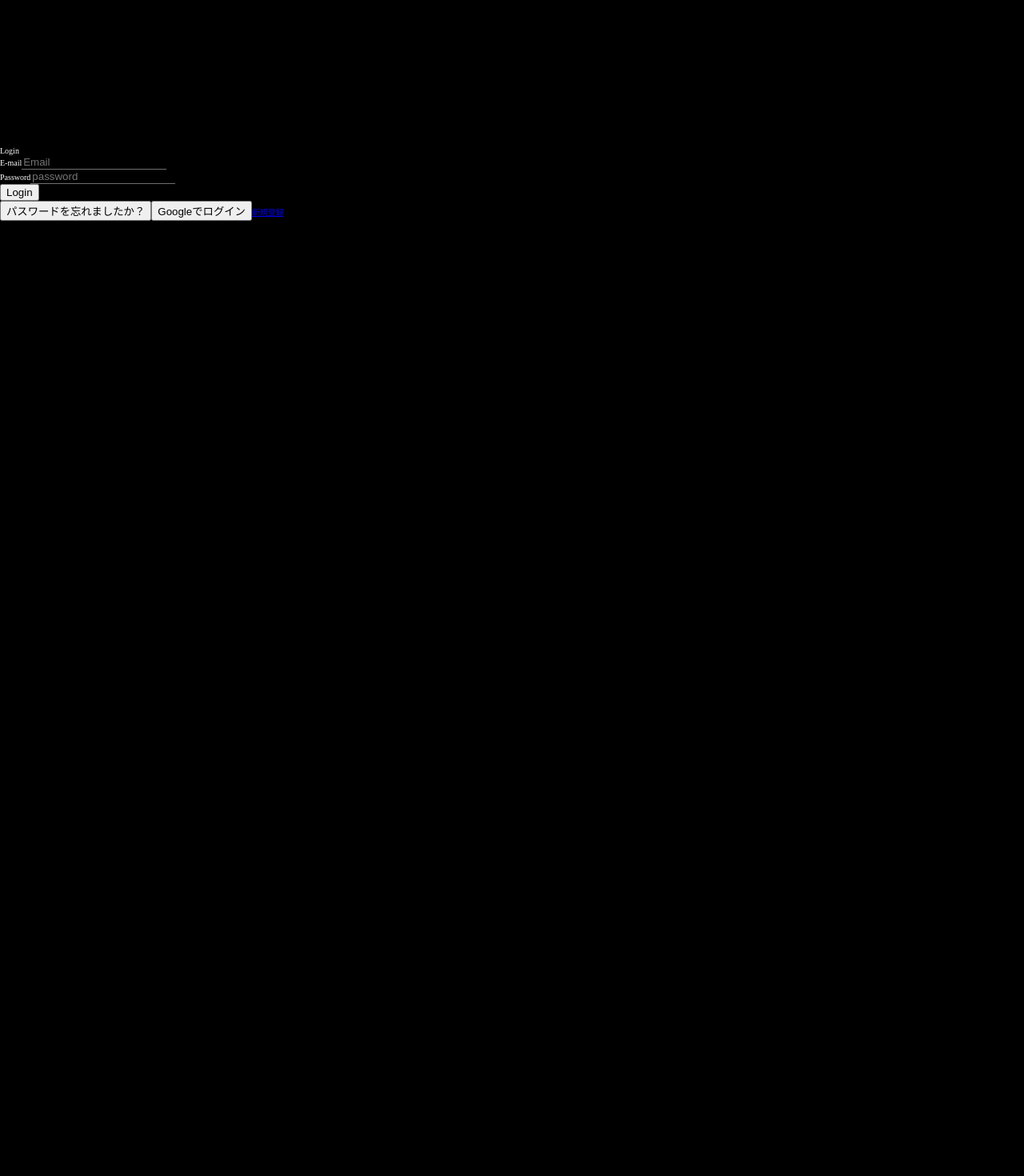
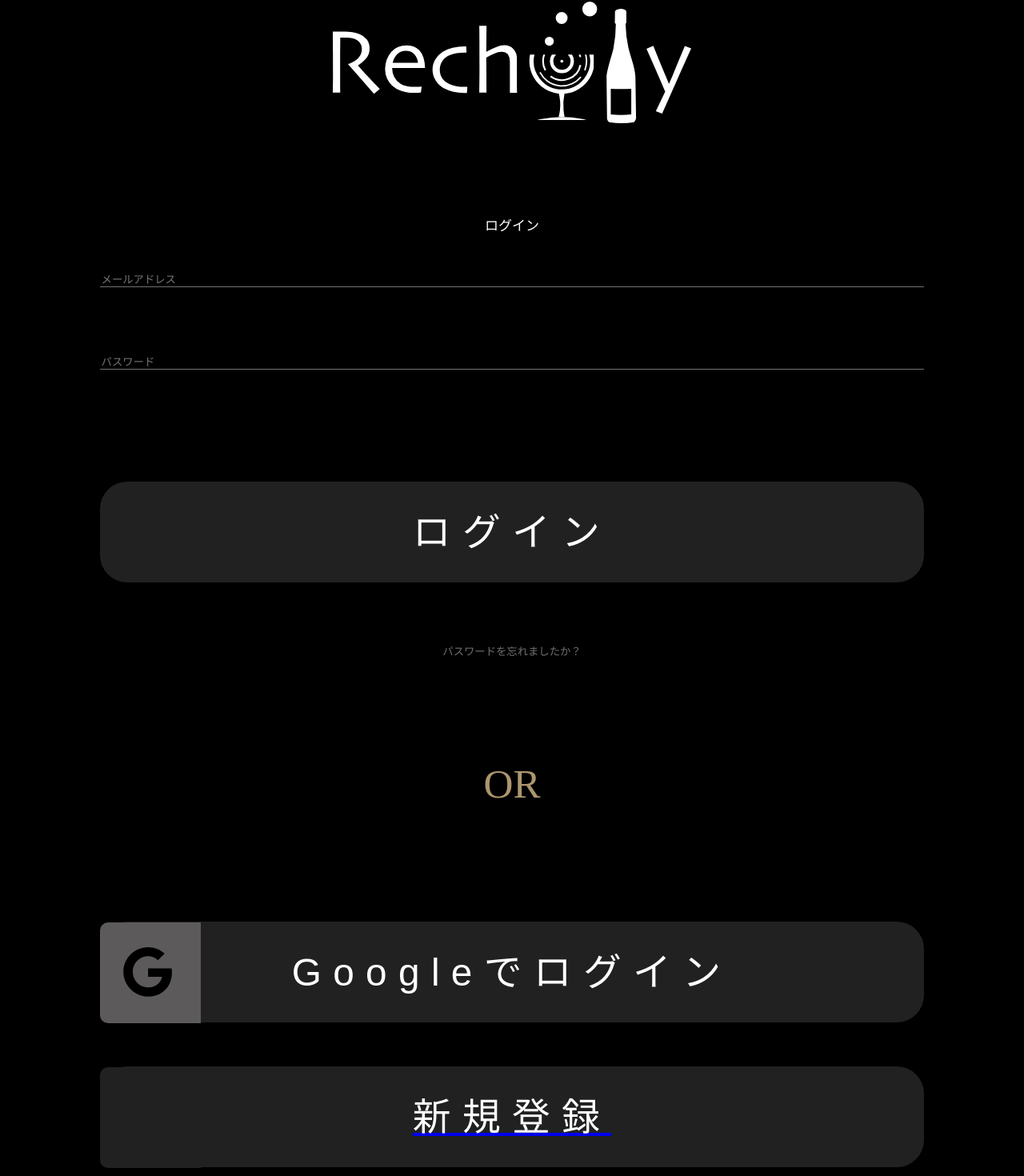
Before and after one commit to Shuri-Honda-1101/teamB, a React (Create React App) app: page /login in a window 1280 px wide. Shown: the part 28-1498 px from the top of the page at 80% size. Before the commit the page ends 800 px from the top, so only its background shows below. Built offline with nearby package versions, Linux system fonts and the light colour scheme; no server answers.

Commit message:
各スタイルとモーダル領域外クリック

```diff
--- a/package.json
+++ b/package.json
@@ -4,6 +4,9 @@
   "private": true,
   "dependencies": {
     "@date-io/date-fns": "1.3.13",
+    "@fortawesome/fontawesome-svg-core": "^1.2.36",
+    "@fortawesome/free-brands-svg-icons": "^5.15.4",
+    "@fortawesome/react-fontawesome": "^0.1.15",
     "@material-ui/core": "4.12.1",
     "@material-ui/icons": "^4.11.2",
     "@material-ui/lab": "^4.0.0-alpha.60",
--- a/src/Components/Pages/LogIn/Login.js
+++ b/src/Components/Pages/LogIn/Login.js
@@ -4,6 +4,11 @@ import { AuthContext } from "../../utility/AuthService";
 import { Redirect } from "react-router";
 import { Link } from "react-router-dom";
 import ModalForgetPassword from "./Components/ModalForgetPassword";
+import Header from "../../utility/Header";
+import styled from "styled-components";
+import { FontStyle } from "../../utility/Snippets";
+import { FontAwesomeIcon } from "@fortawesome/react-fontawesome";
+import { faGoogle } from "@fortawesome/free-brands-svg-icons";
 
 const Login = ({ history }) => {
   const user = useContext(AuthContext);
@@ -64,6 +69,7 @@ const Login = ({ history }) => {
 
   return (
     <>
+      <Header />
       {openModalForgetPassword && (
         <ModalForgetPassword
           setOpenModalForgetPassword={setOpenModalForgetPassword}
@@ -72,15 +78,15 @@ const Login = ({ history }) => {
           onClickResetPasswordSubmit={onClickResetPasswordSubmit}
         />
       )}
-      <h1>Login</h1>
-      <form onSubmit={handleSubmit}>
+      <STitle>ログイン</STitle>
+      <SLoginWrap onSubmit={handleSubmit}>
         <div>
-          <label htmlFor="email">E-mail</label>
-          <input
+          <label htmlFor="email"></label>
+          <SInput
             type="email"
             id="email"
             name="email"
-            placeholder="Email"
+            placeholder="メールアドレス"
             value={email}
             onChange={(e) => {
               setEmail(e.target.value);
@@ -88,31 +94,134 @@ const Login = ({ history }) => {
           />
         </div>
         <div>
-          <label htmlFor="password">Password</label>
-          <input
+          <label htmlFor="password"></label>
+          <SInput
             type="password"
             id="password"
             name="password"
-            placeholder="password"
+            placeholder="パスワード"
             value={password}
             onChange={(e) => {
               setPassword(e.target.value);
             }}
           />
         </div>
-        <button type="submit">Login</button>
-      </form>
-      <button
+        <SLoginButton type="submit">ログイン</SLoginButton>
+      </SLoginWrap>
+      <SForgetButton
         onClick={() => {
           setOpenModalForgetPassword(true);
         }}
       >
         パスワードを忘れましたか？
-      </button>
-      <button onClick={onClickGoogle}>Googleでログイン</button>
-      <Link to="/signup">新規登録</Link>
+      </SForgetButton>
+      <SText>OR</SText>
+      <SButton onClick={onClickGoogle}>
+        <StyledIcon icon={faGoogle} size="lg" transform="left-40" />
+        Googleでログイン
+      </SButton>
+
+      <Link to="/signup">
+        <SButton>新規登録</SButton>
+      </Link>
     </>
   );
 };
 
+const STitle = styled.h1`
+  font-size: 17px;
+  text-align: center;
+  margin: 90px 0 50px 0;
+`;
+const SLoginWrap = styled.form`
+  display: flex;
+  flex-direction: column;
+  align-items: center;
+`;
+
+const SInput = styled.input`
+  width: calc(302 / 375 * 100vw);
+  margin-bottom: calc(25 / 375 * 100vw);
+`;
+const SText = styled.p`
+  font-size: calc(15 / 375 * 100vw);
+  color: #ac966f;
+  text-align: center;
+  margin-top: calc(38 / 375 * 100vw);
+`;
+const SLoginButton = styled.button`
+  display: block;
+  margin: 0 auto;
+  background-color: #212121;
+  color: #ffffff;
+  border: none;
+  border-radius: calc(10 / 375 * 100vw);
+  width: calc(302 / 375 * 100vw);
+  height: calc(37 / 375 * 100vw);
+  margin-top: calc(43 / 375 * 100vw);
+  line-height: calc(37 / 375 * 100vw);
+  font-size: calc(14 / 375 * 100vw);
+  letter-spacing: calc(4.2 / 375 * 100vw);
+  margin-top: calc(16 / 375 * 100vw);
+`;
+
+const SButton = styled.button`
+  display: block;
+  margin: 0 auto;
+  background-color: #212121;
+  color: #ffffff;
+  border: none;
+  border-radius: calc(10 / 375 * 100vw);
+  width: calc(302 / 375 * 100vw);
+  height: calc(37 / 375 * 100vw);
+  margin-top: calc(43 / 375 * 100vw);
+  line-height: calc(37 / 375 * 100vw);
+  font-size: calc(14 / 375 * 100vw);
+  letter-spacing: calc(4.2 / 375 * 100vw);
+  position: relative;
+      :before {
+      content: "";
+      background-color: #5C5A5A;
+      height: calc(37 / 375 * 100vw);
+      width: calc(37 / 375 * 100vw);
+      position: absolute;
+      left: calc(0 / 375 * 100vw);
+      border-radius: 10px 0 0 10px;
+    }
+
+  :last-child {
+    margin-top: calc(16 / 375 * 100vw);
+    :before {
+      content: "";
+      background-color: #212121;
+      height: calc(37 / 375 * 100vw);
+      width: calc(37 / 375 * 100vw);
+      position: absolute;
+      left: calc(0 / 375 * 100vw);
+      border-radius: 10px 0 0 10px;
+  }
+  ${FontStyle}
+  font-weight: 100;
+  :hover {
+    border: 1px solid #fff;
+    background-color: #414040;
+  }
+`;
+
+const SForgetButton = styled.button`
+  display: block;
+  margin: 0 auto;
+  color: #707070;
+  border: none;
+  background-color: transparent;
+  margin-top: calc(22 / 375 * 100vw);
+`;
+const StyledIcon = styled(FontAwesomeIcon)`
+  position: absolute;
+  top: calc(9 / 375 * 100vw);
+  left: calc(55 / 375 * 100vw);
+  color: #000;
+  z-index: 1;
+`;
+
 export default Login;
--- a/src/Components/Pages/SignUp/SignUp.js
+++ b/src/Components/Pages/SignUp/SignUp.js
@@ -1,16 +1,26 @@
 import React, { useState } from "react";
 import firebase from "../../../config/firebase";
+import Header from "../../utility/Header";
+import styled from "styled-components";
+import { FontStyle } from "../../utility/Snippets";
 
-const SignUp = () => {
+const SignUp = ({ history }) => {
   const [email, setEmail] = useState("");
   const [password, setPassword] = useState("");
+  const [confirm, setConfirm] = useState("");
 
   const handleSubmit = async (e) => {
     e.preventDefault();
+    if (password !== confirm) {
+      alert("パスワードが一致しません");
+      return;
+    }
     const result = await firebase
       .auth()
       .createUserWithEmailAndPassword(email, password)
       .then(() => {
+        const user = firebase.auth().currentUser;
+        history.push(`/user/${user.uid}`);
         return "成功";
       })
       .catch((err) => {
@@ -21,12 +31,14 @@ const SignUp = () => {
   };
 
   return (
+    <>
+      <Header />
       <div>
-      <h1>新規ユーザー登録</h1>
-      <form onSubmit={handleSubmit}>
+        <STitle>新規登録</STitle>
+        <SSignUpWrap onSubmit={handleSubmit}>
           <div>
-          <label htmlFor="email">メールアドレス: </label>
-          <input
+            <label htmlFor="email"></label>
+            <SInput
               name="email"
               type="email"
               id="email"
@@ -37,8 +49,8 @@ const SignUp = () => {
             />
           </div>
           <div>
-          <label htmlFor="password">パスワード: </label>
-          <input
+            <label htmlFor="password"></label>
+            <SInput
               name="password"
               type="password"
               id="password"
@@ -48,10 +60,58 @@ const SignUp = () => {
               onChange={(e) => setPassword(e.target.value)}
             />
           </div>
-        <button type="submit">新規登録</button>
-      </form>
+          <div>
+            <label htmlFor="password"></label>
+            <SInput
+              name="confirm"
+              type="password"
+              id="confirm"
+              placeholder="パスワードの確認"
+              value={confirm}
+              required
+              onChange={(e) => setConfirm(e.target.value)}
+            />
           </div>
+          <SButton type="submit">新規登録</SButton>
+        </SSignUpWrap>
+      </div>
+    </>
   );
 };
 
+const STitle = styled.h1`
+  font-size: 17px;
+  text-align: center;
+  margin: 90px 0 50px 0;
+`;
+const SSignUpWrap = styled.form`
+  display: flex;
+  flex-direction: column;
+  align-items: center;
+`;
+const SInput = styled.input`
+  width: calc(302 / 375 * 100vw);
+  margin-bottom: calc(25 / 375 * 100vw);
+`;
+const SButton = styled.button`
+  display: block;
+  margin: 0 auto;
+  background-color: #212121;
+  color: #ffffff;
+  border: none;
+  border-radius: calc(10 / 375 * 100vw);
+  width: calc(302 / 375 * 100vw);
+  height: calc(37 / 375 * 100vw);
+  margin-top: calc(20 / 375 * 100vw);
+  line-height: calc(37 / 375 * 100vw);
+  font-size: calc(14 / 375 * 100vw);
+  letter-spacing: calc(4.2 / 375 * 100vw);
+  ${FontStyle}
+  font-weight: 100;
+  :hover {
+    border: 1px solid #fff;
+    background-color: #414040;
+  }
+`;
+
 export default SignUp;
--- a/src/Components/utility/AllDrinkListItem.js
+++ b/src/Components/utility/AllDrinkListItem.js
@@ -19,7 +19,7 @@ const AllDinkListItem = ({ drink, id, setPath }) => {
 // `
 const SItemButton = styled.button`
   background-color: #212121;
-  margin: 10px 20px;
+  height: calc(35 / 375 * 100vw);
   width: calc(198 / 375 * 100vw);
   color: #fff;
   border: none;
--- a/src/Components/utility/ModalItemChoice.js
+++ b/src/Components/utility/ModalItemChoice.js
@@ -1,4 +1,4 @@
-import { useContext, useEffect, useState } from "react";
+import { useContext, useEffect, useState, useRef } from "react";
 import { Link } from "react-router-dom";
 import styled from "styled-components";
 import AllDrinkListItem from "./AllDrinkListItem";
@@ -9,6 +9,7 @@ const ModalItemChoice = ({ setOpenModalItemChoice, history }) => {
   const [path, setPath] = useState(null);
   const [drinks, setDrinks] = useState(null);
   const user = useContext(AuthContext);
+  const modalRef = useRef(null);
 
   useEffect(() => {
     if (user != null) {
@@ -35,16 +36,14 @@ const ModalItemChoice = ({ setOpenModalItemChoice, history }) => {
 
   return (
     <>
-      <SModalWrap>
-        <SModalInner>
-          <SBranchButton
-            onClick={() => {
-              setOpenModalItemChoice(false);
-            }}
-          >
-            戻る
-          </SBranchButton>
-          <p>どのお酒にメモを残しますか？</p>
+      <SModalWrap
+        onClick={(e) => {
+          if (modalRef.current.contains(e.target)) return;
+          setOpenModalItemChoice(false);
+        }}
+      >
+        <SModalInner ref={modalRef}>
+          <SModalInnerText>どのお酒にメモを残しますか？</SModalInnerText>
 
           <SModalInnerItem>
             {drinks &&
@@ -61,14 +60,14 @@ const ModalItemChoice = ({ setOpenModalItemChoice, history }) => {
           </SModalInnerItem>
 
           <SBranchButton onClick={onClickPath}>OK</SBranchButton>
-          <SFont>or</SFont>
+          <SFont>OR</SFont>
           <Link to="/new">
             <SBranchButton
               onClick={() => {
                 setOpenModalItemChoice(false);
               }}
             >
-              新しく追加する
+              新規作成
             </SBranchButton>
           </Link>
         </SModalInner>
@@ -99,7 +98,15 @@ const SModalInner = styled.div`
   text-align: center;
 `;
 
+const SModalInnerText = styled.p`
+  font-size: 15px;
+  margin: calc(32 / 375 * 100vw);
+`;
+
 const SModalInnerItem = styled.ul`
+  display: flex;
+  flex-direction: column;
+  justify-content: center;
   background-color: #212121;
   border-radius: calc(65 / 1920 * 100vw);
   width: calc(235 / 375 * 100vw);
@@ -107,6 +114,7 @@ const SModalInnerItem = styled.ul`
   border: 1px solid #ffffff;
   overflow: scroll;
   margin: 0 auto;
+  margin-bottom: calc(30 / 375 * 100vw);
 `;
 
 const SBranchButton = styled.button`
@@ -115,13 +123,13 @@ const SBranchButton = styled.button`
   border-radius: calc(65 / 1920 * 100vw);
   width: calc(235 / 375 * 100vw);
   height: calc(37 / 375 * 100vw);
-  margin-top: calc(20 / 375 * 100vw);
   border: none;
+  letter-spacing: 0.5em;
 `;
 const SFont = styled.p`
   font-size: calc(15 / 375 * 100vw);
   color: #ac966f;
-  margin-top: calc(10 / 375 * 100vw);
+  margin: calc(10 / 375 * 100vw);
 `;
 
 export default ModalItemChoice;
```
Also changed, not shown: src/Components/Pages/Edit/Edit.js (+0 -29 lines), 2 other files (tests, documents, lock files or other folders). Lines whose indentation alone changed are shown as unchanged.
